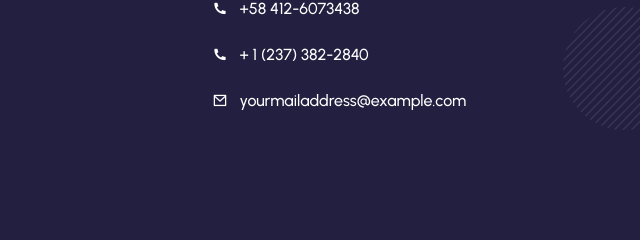
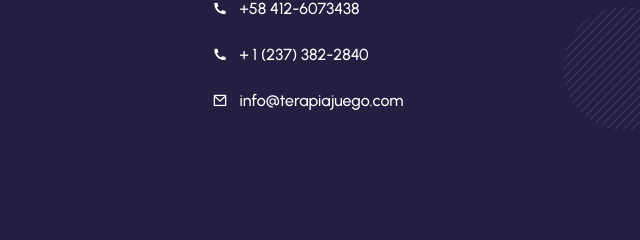
Before and after one commit to decktra/terapiajuego, a plain HTML site: page contacto.html in a window 1280 px wide. Shown: the part 2195-2435 px from the top of the page, 640-1280 px from the left. Drawn offline with Linux system fonts and the light colour scheme.

Commit message:
new email

```diff
--- a/contacto.html
+++ b/contacto.html
@@ -300,7 +300,7 @@
                                             </li>
                                             <li><i class="icon-phone-fill"></i><a href="tel:+58(412)607-3438">+58 412-6073438</a></li>
                                             <li><i class="icon-phone-fill"></i><a href="tel:+1(237)382-2840">+ 1 (237) 382-2840</a></li>
-                                            <li><i class="icon-mail-line-2"></i><a target="_blank" href="mailto:yourmailaddress@example.com">yourmailaddress@example.com</a></li>
+                                            <li><i class="icon-mail-line-2"></i><a target="_blank" href="mailto:info@terapiajuego.com">info@terapiajuego.com</a></li>
                                         </ul>
                                     </div>
                                 </div>
```
Also changed, not shown: cursos.html (+1 -1 lines), index.html (+1 -1 lines), nosotros.html (+1 -1 lines).
